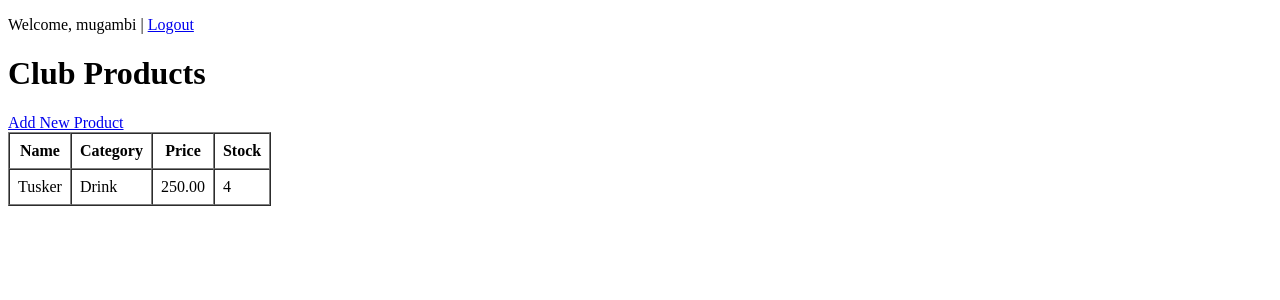
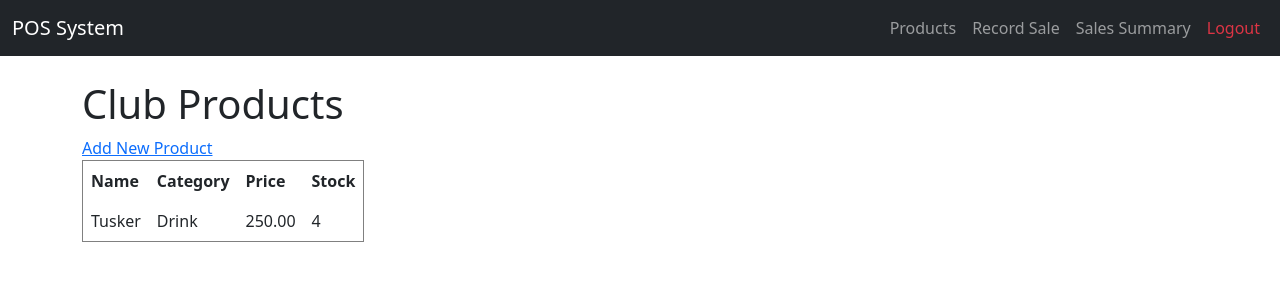
Before and after one commit to mixpilot/pos-project, a Django app: page /products/ in a window 1280 px wide. Shown: the top 300 px of the page. Run offline with Django 5.2, Linux system fonts and the light colour scheme; a user stored in the database is signed in; data comes from the database, SQL or seed files in the repository; some libraries are stand-ins or nearby versions.

Commit message:
base.html

```diff
--- a/pos_project/settings.py
+++ b/pos_project/settings.py
@@ -56,7 +56,7 @@ ROOT_URLCONF = 'pos_project.urls'
 TEMPLATES = [
     {
         'BACKEND': 'django.template.backends.django.DjangoTemplates',
-        'DIRS': [],
+        'DIRS': [BASE_DIR / 'templates'],
         'APP_DIRS': True,
         'OPTIONS': {
             'context_processors': [
--- a/sales/templates/sales/product_list.html
+++ b/sales/templates/sales/product_list.html
@@ -1,13 +1,6 @@
-<!DOCTYPE html>
-<html>
-<head>
-    <title>Product List</title>
-</head>
-<body>
-    {% if user.is_authenticated %}
-    <p>Welcome, {{ user.username }} | <a href="{% url 'logout' %}">Logout</a></p>
-    {% endif %}
+{% extends 'base.html' %}
 
+{% block content %}
     <h1>Club Products </h1>
 
     <a href="{% url 'add_product' %}">Add New Product</a>
@@ -36,5 +29,4 @@
             {% endfor %}
         </tbody>
     </table>
-</body>
-</html>
+{% endblock %}
--- /dev/null
+++ b/templates/base.html
@@ -0,0 +1,54 @@
+<!DOCTYPE html>
+<html>
+<head>
+    <meta charset="UTF-8">
+    <title>{%block title %}POS System{% endblock %}</title>
+    <link rel="stylesheet" href="https://cdn.jsdelivr.net/npm/bootstrap@5.3.0/dist/css/bootstrap.min.css">
+</head>
+<body>
+
+    <!-- navbar -->
+    <nav class="navbar navbar-expand-lg navbar-dark bg-dark">
+        <div class="container-fluid">
+            <a class="navbar-brand" href="/">POS System</a>
+            <button class="navbar-toggler" type="button" data-bs-toggle="collapse" data-bs-target="#navbarNav">
+                <span class="navbar-toggler-icon"></span>
+            </button>
+
+            <div class="collapse navbar-collapse" id="navbarNav">
+                <ul class="navbar-nav ms-auto">
+                    {% if user.is_authenticated %}
+                        <li class="nav-item">
+                            <a class="nav-link" href="{% url 'product_list' %}">Products</a>
+                        </li>
+                        <li class="nav-item">
+                            <a class="nav-link" href="{% url 'record_sale' %}">Record Sale</a>
+                        </li>
+                        <li class="nav-item">
+                            <a class="nav-link" href="{% url 'sales_summary' %}">Sales Summary</a>
+                        </li>
+                        <li class="nav-item">
+                            <a class="nav-link text-danger" href="{% url 'logout' %}">Logout</a>
+                        </li>
+                    {% else %}
+                        <li class="nav-item">
+                            <a class="nav-link" href="{% url 'login' %}">Login</a>
+                        </li>
+                        <li class="nav-item">
+                            <a class="nav-item" href="{% url 'signup' %}">Signup</a>
+                        </li>
+                    {% endif %}
+                </ul>
+            </div>
+        </div>
+    </nav>
+
+    <!-- Page Content -->
+    <div class="container mt-4">
+        {% block content %}
+        {% endblock %}
+    </div>
+
+    <script src="https://cdn.jsdelivr.net/npm/bootstrap@5.3.0/dist/js/bootsrap.bundle.min.js"></script>
+</body>
+</html>
```
Also changed, not shown: accounts/templates/accounts/login.html (+4 -8 lines), accounts/templates/accounts/signup.html (+4 -8 lines), sales/templates/sales/add_product.html (+4 -8 lines), sales/templates/sales/record_sale.html (+4 -8 lines), sales/templates/sales/sales_summary.html (+5 -8 lines), sales/templates/sales/transaction_detail.html (+3 -8 lines).
